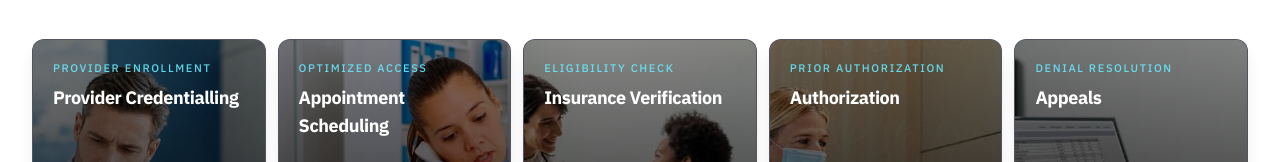
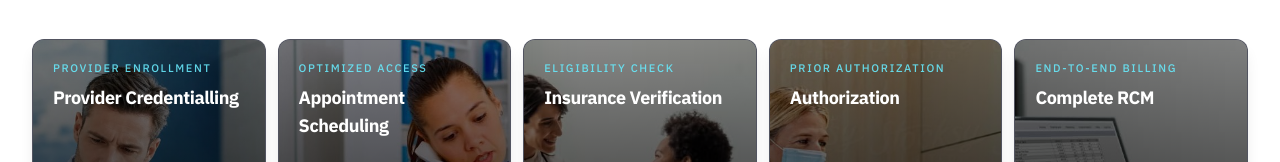
Before and after one commit to aliayyoub580-cmd/-U2-Collective, a React (Vite) app: page / in a window 1280 px wide. Shown: the part 767-929 px from the top of the page. Built offline with nearby package versions, Linux system fonts and the light colour scheme; no server answers.

Commit message:
change appeals card to complete rcm

```diff
--- a/src/components/public/MedCareServicesAccordionSection.tsx
+++ b/src/components/public/MedCareServicesAccordionSection.tsx
@@ -95,13 +95,13 @@ const SERVICE_CARDS: ServiceCard[] = [
   },
   {
     id: 'appeals',
-    kicker: 'Denial Resolution',
-    title: 'Appeals',
+    kicker: 'End-to-End Billing',
+    title: 'Complete RCM',
     description:
-      'Expert clinical appeal drafting, medical necessity documentation support, and aggressive claim denial overturn management.',
-    stat: '88%',
+      'End-to-end revenue cycle management: medical coding, claim submission, payment posting, denial management, and A/R follow-up.',
+    stat: '95%',
     statLabel:
-      'overturn rate on denied insurance authorizations.',
+      'first-pass clean claim rate across all payers.',
     bgImage: '/images/services/appeals.jpg',
     link: '/services/appeals',
     icon: (
```
